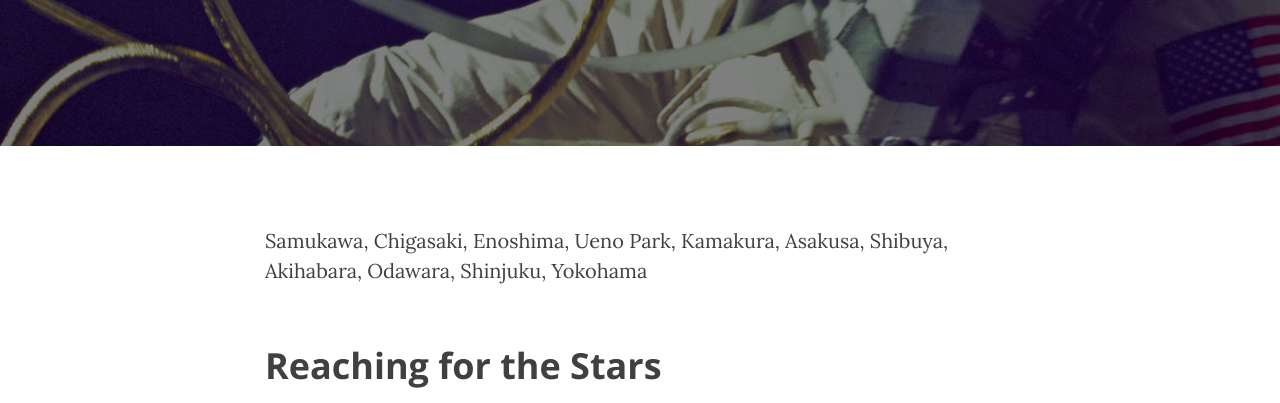
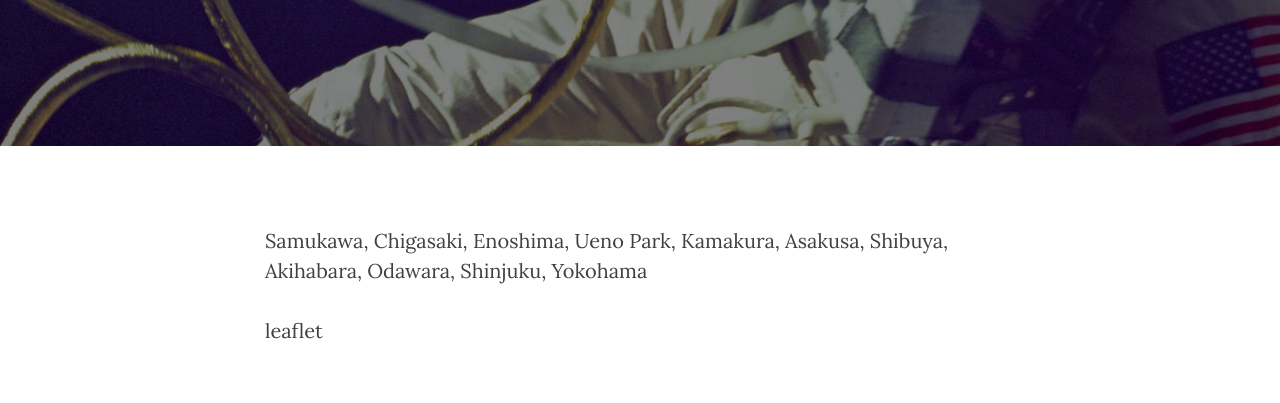
Before and after one commit to annisafarida/annisafarida.github.io, a website: page post.html in a window 1280 px wide. Shown: the part 390-793 px from the top of the page. Drawn offline with nearby package versions, Linux system fonts and the light colour scheme.

Commit message:
menambah link leaflet

```diff
--- a/post.html
+++ b/post.html
@@ -89,6 +89,7 @@
             <div class="row">
                 <div class="col-lg-8 col-lg-offset-2 col-md-10 col-md-offset-1">
                     <p> Samukawa, Chigasaki, Enoshima, Ueno Park, Kamakura, Asakusa, Shibuya, Akihabara, Odawara, Shinjuku, Yokohama </p>
+					<p> leaflet <a href="japantraveling.html"> </p>
 
                     <h2 class="section-heading">Reaching for the Stars</h2>
 
```
